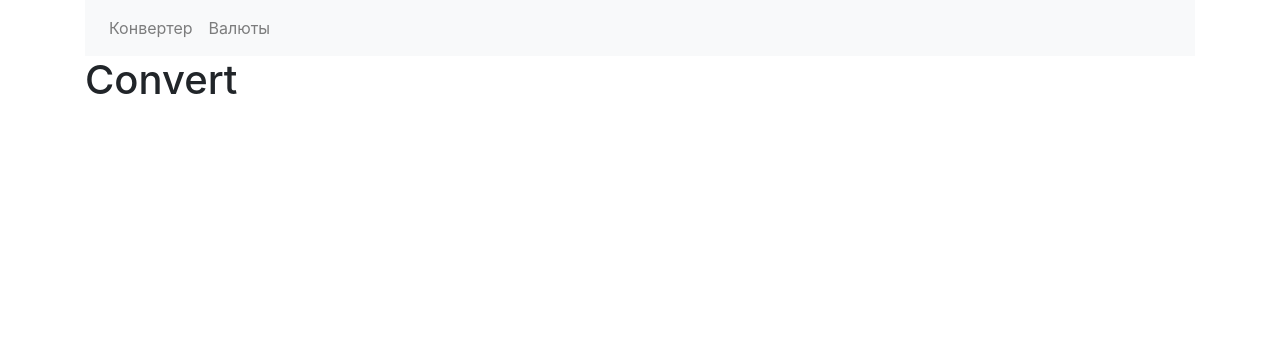
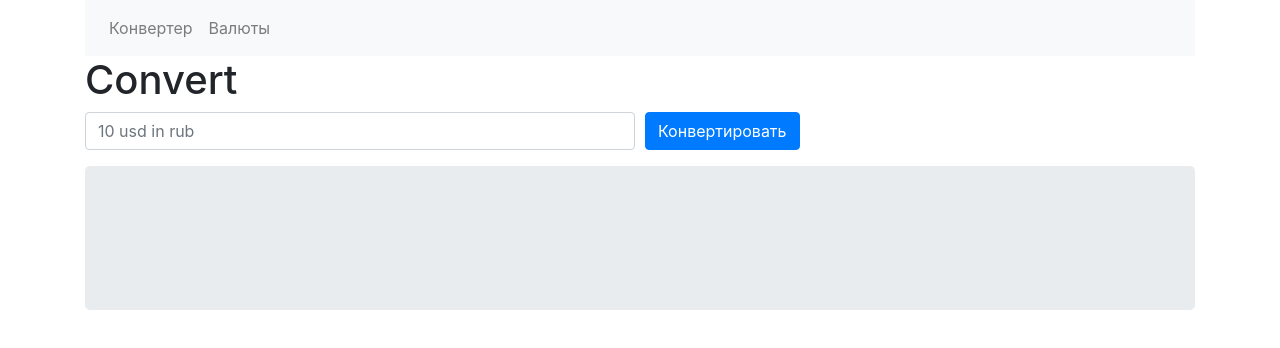
Before and after one commit to SHshzik/convert, a React (Create React App) app: page / in a window 1280 px wide. Shown: the top 348 px of the page. Built offline with nearby package versions, Linux system fonts and the light colour scheme; no server answers.

Commit message:
feat: add base func for convert

```diff
--- a/src/components/Convert/Convert.js
+++ b/src/components/Convert/Convert.js
@@ -1,9 +1,60 @@
 import React from 'react';
+import { Button, Col, Form, Jumbotron } from 'react-bootstrap';
+import { connect } from "react-redux";
 
-export default class Covert extends React.Component{
+const mapStateToProps = state => ({ currencies: state.currency.currencies });
+
+class Convert extends React.Component {
+  constructor(props) {
+    super(props);
+    this.state = {
+      value: '',
+      response: '',
+    }
+  }
+
+  submit(e) {
+    e.preventDefault();
+    const regex = /(?<number>\d+) (?<from>[a-z]{3}) in (?<to>[a-z]{3})/gm;
+    const groups = regex.exec(this.state.value);
+    if (groups) {
+      const { groups: { number, from, to } } = groups;
+      const currencyFrom = this.props.currencies[from.toUpperCase()];
+      const currencyTo = this.props.currencies[to.toUpperCase()];
+      const responseValue = parseFloat(((currencyFrom.Value / currencyTo.Value) * number).toFixed(4));
+      const response = `${number} ${currencyFrom.Name} = ${responseValue} ${currencyTo.Name}`;
+      this.setState({ response });
+    }
+  }
+
   render() {
     return (
-      <h1>Convert</h1>
+      <div>
+        <h1>Convert</h1>
+        <Form onSubmit={this.submit.bind(this)}>
+          <Form.Row>
+            <Col>
+              <Form.Control
+                type="text"
+                placeholder="10 usd in rub"
+                value={this.state.value}
+                onInput={(e) => this.setState({ value: e.target.value })}
+                onChange={(e) => this.setState({ value: e.target.value })}
+              />
+            </Col>
+            <Col>
+              <Button variant="primary" type="submit">
+                Конвертировать
+              </Button>
+            </Col>
+          </Form.Row>
+        </Form>
+        <Jumbotron className="mt-3">
+          <p>{this.state.response}</p>
+        </Jumbotron>
+      </div>
     )
   }
 }
+
+export default connect(mapStateToProps)(Convert);
```
